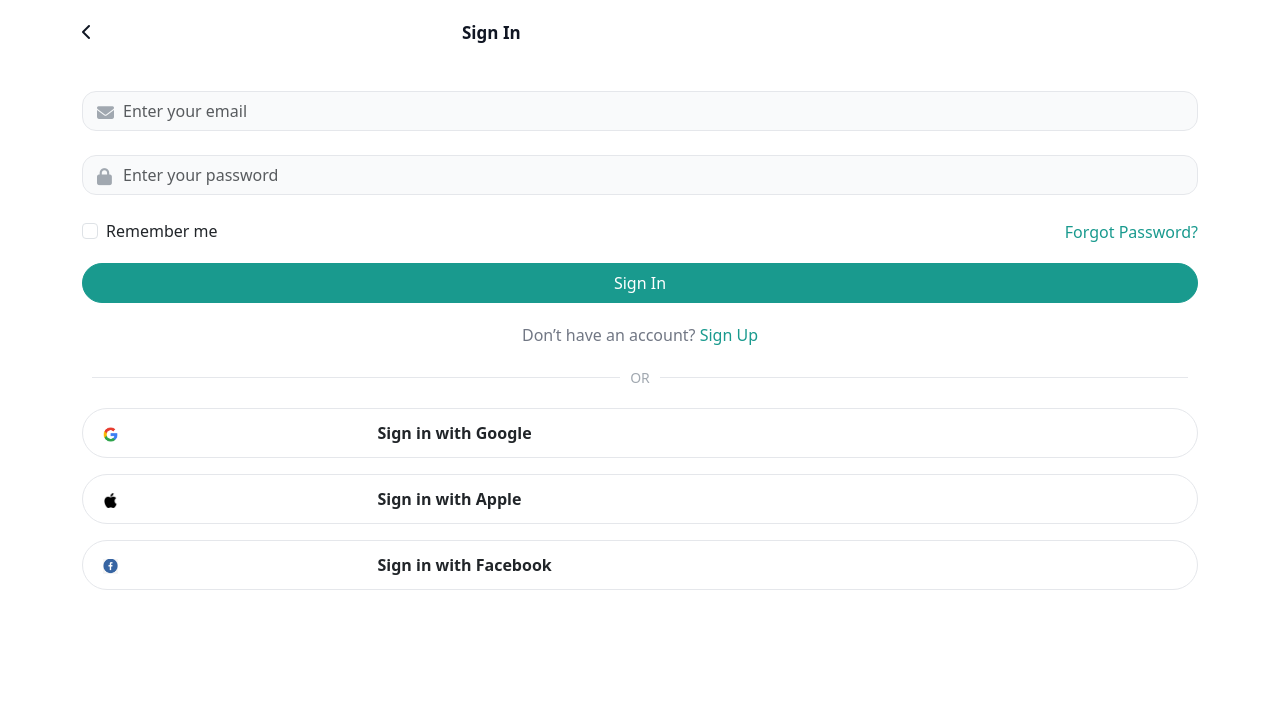
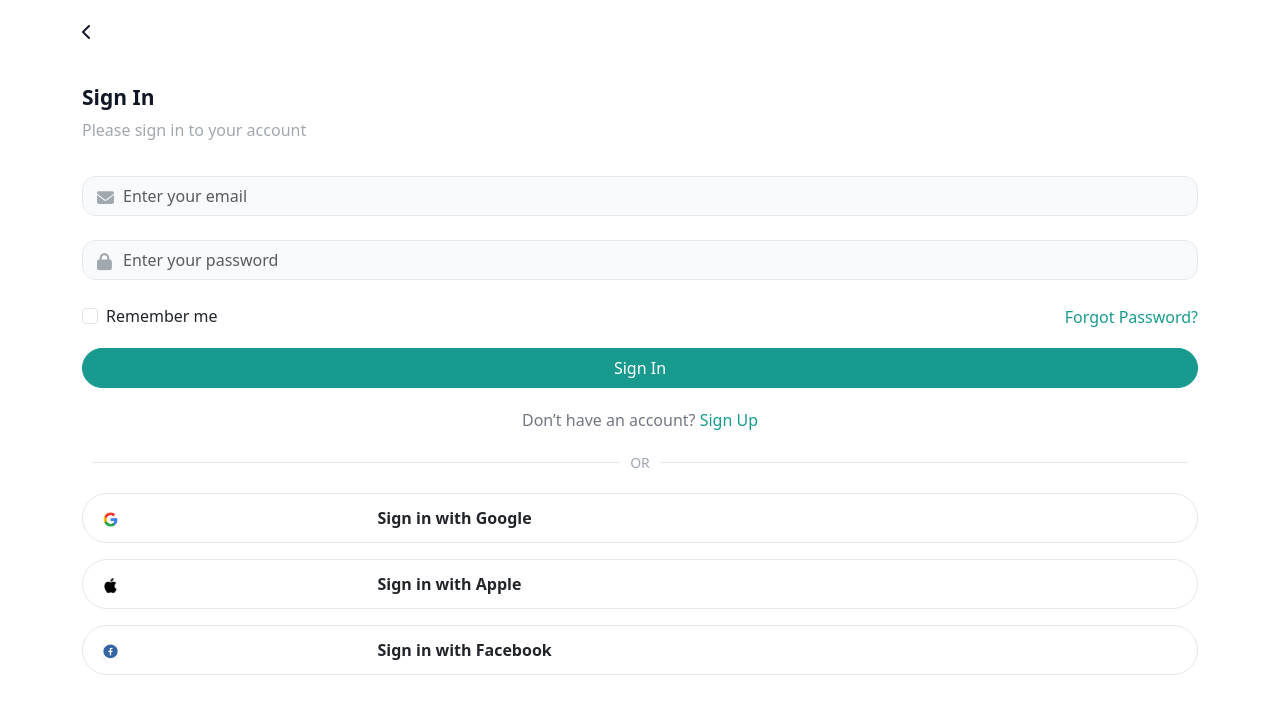
Before and after one commit to ilyasahmed6987/doctor-medicine-app, an Angular app: page / in a window 1280 px wide. Shown: the top 714 px of the page. Built offline with nearby package versions, Linux system fonts and the light colour scheme.

Commit message:
some issues fixed

```diff
--- a/src/app/app.routes.ts
+++ b/src/app/app.routes.ts
@@ -7,7 +7,7 @@ export const routes: Routes = [
       import('./pages/login-screen/login-screen').then((c) => c.LoginScreen),
   },
   {
-    path: 'login',
+    path: 'signin',
     loadComponent: () =>
       import('./pages/login-screen/login-screen').then((c) => c.LoginScreen),
   },
--- a/src/app/pages/forgot-screen/forgot-screen.scss
+++ b/src/app/pages/forgot-screen/forgot-screen.scss
@@ -12,7 +12,7 @@
 
         h3 {
             color: $d-black;
-            font-size: 20px;
+            font-size: 21px;
             font-weight: 700;
             padding-bottom: 10px;
         }
--- a/src/app/pages/login-screen/login-screen.html
+++ b/src/app/pages/login-screen/login-screen.html
@@ -1,14 +1,9 @@
 <div class="login-screen">
     <div class="container">
         <div class="head">
-            <div class="row">
-                <div class="col-4">
-                    <i class="fa-solid fa-chevron-left"></i>
-                </div>
-                <div class="col-8">
-                    <p>Sign In</p>
-                </div>
-            </div>
+            <i class="fa-solid fa-chevron-left"></i>
+            <h3>Sign In</h3>
+            <p>Please sign in to your account</p>
         </div>
 
         <form>
--- a/src/app/pages/login-screen/login-screen.scss
+++ b/src/app/pages/login-screen/login-screen.scss
@@ -4,17 +4,24 @@
     padding-top: 20px;
 
     .head {
-        padding-bottom: 45px;
-
         i {
             color: $d-black;
             font-size: 16px;
+            padding-bottom: 45px;
+        }
+
+        h3 {
+            color: $d-black;
+            font-size: 21px;
+            font-weight: 700;
+            padding-bottom: 10px;
         }
 
         p {
-            color: $d-black;
-            font-size: 17px;
-            font-weight: 600;
+            color: $l-grey;
+            font-size: 16px;
+            line-height: 1.3;
+            padding-bottom: 35px;
         }
     }
 
@@ -44,6 +51,7 @@
         a {
             color: $d-green;
             font-weight: 500;
+            cursor: pointer;
         }
     }
 
@@ -60,6 +68,7 @@
             a {
                 color: $d-green;
                 font-weight: 500;
+                cursor: pointer;
             }
         }
 
--- a/src/app/pages/signup-screen/signup-screen.html
+++ b/src/app/pages/signup-screen/signup-screen.html
@@ -1,14 +1,9 @@
 <div class="signup-screen">
     <div class="container">
         <div class="head">
-            <div class="row">
-                <div class="col-4">
-                    <i class="fa-solid fa-chevron-left"></i>
-                </div>
-                <div class="col-8">
-                    <p>Sign Up</p>
-                </div>
-            </div>
+            <i class="fa-solid fa-chevron-left"></i>
+            <h3>Sign Up</h3>
+            <p>Please create a new account</p>
         </div>
 
         <form>
@@ -26,7 +21,7 @@
             </div>
             <div class="form-group form-check">
                 <input type="checkbox" class="form-check-input">
-                <label class="form-check-label">I agree to the app <a>Terms of Services</a> and <a>Privacy Ploicy</a></label>
+                <label class="form-check-label">I agree to the app <a>Terms of Services</a> and <a>Privacy Policy</a></label>
             </div>
 
             <div class="signup-btn">
--- a/src/app/pages/signup-screen/signup-screen.scss
+++ b/src/app/pages/signup-screen/signup-screen.scss
@@ -4,17 +4,24 @@
     padding-top: 20px;
 
     .head {
-        padding-bottom: 45px;
-
         i {
             color: $d-black;
             font-size: 16px;
+            padding-bottom: 45px;
+        }
+
+        h3 {
+            color: $d-black;
+            font-size: 21px;
+            font-weight: 700;
+            padding-bottom: 10px;
         }
 
         p {
-            color: $d-black;
-            font-size: 17px;
-            font-weight: 600;
+            color: $l-grey;
+            font-size: 16px;
+            line-height: 1.3;
+            padding-bottom: 35px;
         }
     }
 
@@ -44,6 +51,7 @@
         a {
             color: $d-green;
             font-weight: 500;
+            cursor: pointer;
         }
     }
 
@@ -60,6 +68,7 @@
             a {
                 color: $d-green;
                 font-weight: 500;
+                cursor: pointer;
             }
         }
     }
```
